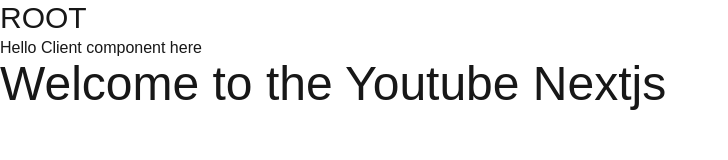
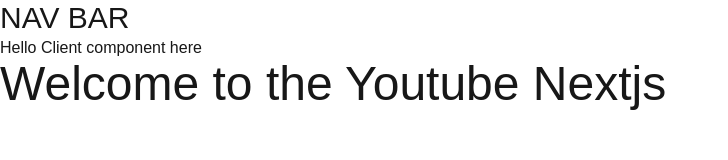
Before and after one commit to Oladapsy/nextjs, a Next.js app in the folder youtube_nextjs/youtube-nextjs-app/: page / in a window 1280 px wide. Shown: the top 160 px of the page, without its empty margins (0-728 px from the left). Built offline with nearby package versions, Linux system fonts and the light colour scheme.

Commit message:
route groups

```diff
--- /dev/null
+++ b/youtube_nextjs/youtube-nextjs-app/app/(root)/layout.tsx
@@ -0,0 +1,12 @@
+import React from 'react'
+
+const layout = ({ children}: { children: React.ReactNode}) => {
+  return (
+    <div>
+    <h1 className="text-3xl">NAV BAR</h1>
+    {children}
+    </div>
+  )
+}
+
+export default layout
--- a/youtube_nextjs/youtube-nextjs-app/app/page.tsx
+++ b/youtube_nextjs/youtube-nextjs-app/app/(root)/page.tsx
@@ -1,4 +1,4 @@
-import Hello from "./components/hello";
+import Hello from "../components/hello";
 // or import Hello from "@/app/components/hello";
 
 
--- a/youtube_nextjs/youtube-nextjs-app/app/layout.tsx
+++ b/youtube_nextjs/youtube-nextjs-app/app/layout.tsx
@@ -26,8 +26,7 @@
     <html lang="en">
       <body
         className={`${geistSans.variable} ${geistMono.variable} antialiased`}
-      >
-        <h1 className="text-3xl">ROOT</h1>
+        >
         {children}
       </body>
     </html>
```
Also changed, not shown: youtube_nextjs/youtube-nextjs-app/app/(dashboard)/dashboard/analytics/page.tsx (renamed from youtube_nextjs/youtube-nextjs-app/app/dashboard/analytics/page.tsx), youtube_nextjs/youtube-nextjs-app/app/(dashboard)/dashboard/jobs/page.tsx (renamed from youtube_nextjs/youtube-nextjs-app/app/dashboard/jobs/page.tsx), youtube_nextjs/youtube-nextjs-app/app/(dashboard)/dashboard/page.tsx (renamed from youtube_nextjs/youtube-nextjs-app/app/dashboard/page.tsx), youtube_nextjs/youtube-nextjs-app/app/(dashboard)/dashboard/users/[id]/page.tsx (line endings or trailing spaces), youtube_nextjs/youtube-nextjs-app/app/(dashboard)/dashboard/users/page.tsx (renamed from youtube_nextjs/youtube-nextjs-app/app/dashboard/users/page.tsx), youtube_nextjs/youtube-nextjs-app/app/(dashboard)/layout.tsx (renamed from youtube_nextjs/youtube-nextjs-app/app/dashboard/layout.tsx), youtube_nextjs/youtube-nextjs-app/app/(root)/about/page.tsx (renamed from youtube_nextjs/youtube-nextjs-app/app/about/page.tsx).
